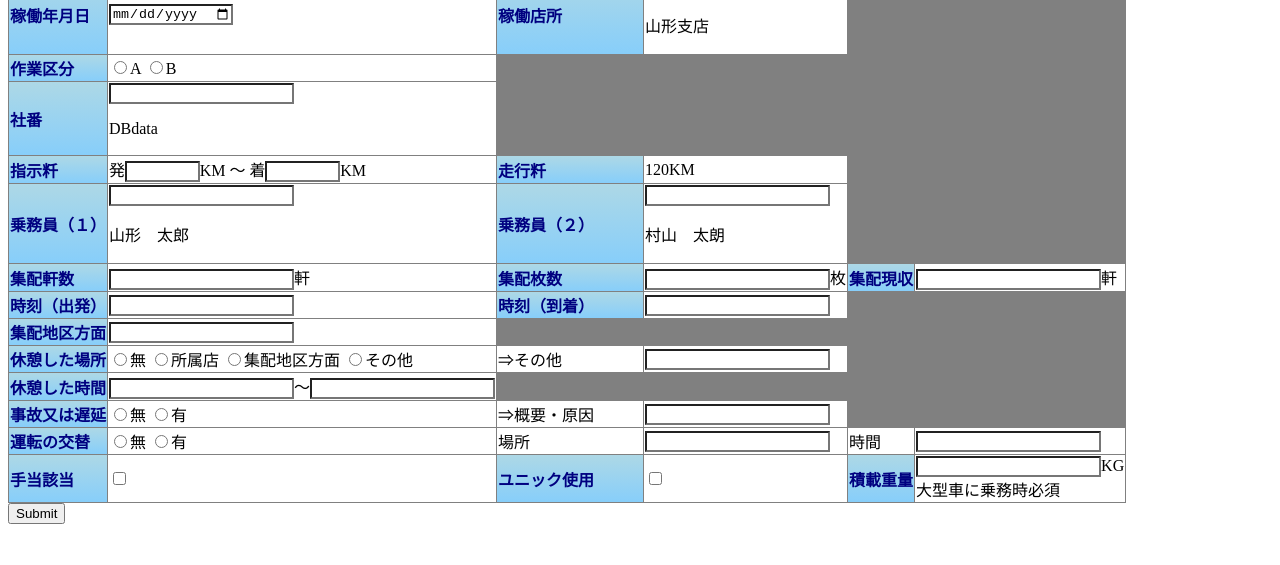
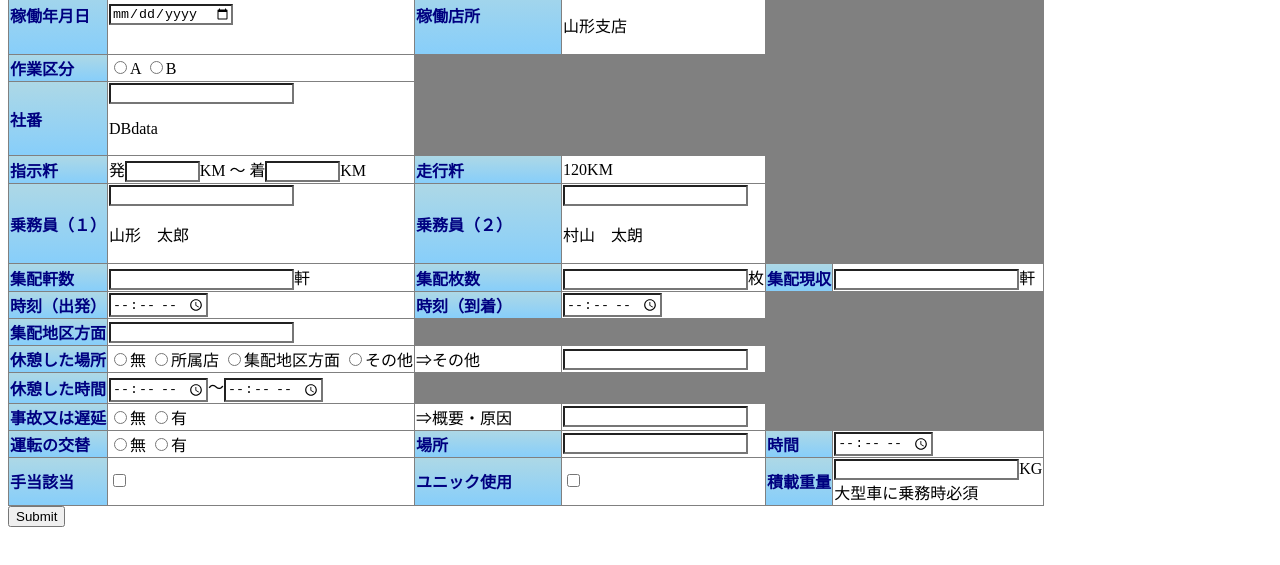
Before and after one commit to jac-tk/ByCodespace, a plain HTML site: page MPBS020_1.html in a window 1280 px wide. Shown: the part 113-678 px from the top of the page. Drawn offline with Linux system fonts and the light colour scheme.

Commit message:
ｕｐｄａｔｅ

```diff
--- a/MPBS020_1.html
+++ b/MPBS020_1.html
@@ -78,9 +78,9 @@
             </tr>
             <tr class="col_y">
                 <td class="subtitle">時刻（出発）</td>
-                <td><input type="datetime" name="" id=""></td>
+                <td><input type="time" name="" id=""></td>
                 <td class="subtitle">時刻（到着）</td>
-                <td><input type="datetime" name="" id=""></td>
+                <td><input type="time" name="" id=""></td>
             </tr>
             <tr>
                 <td class="subtitle">集配地区方面</td>
@@ -94,7 +94,7 @@
             </tr>
             <tr>
                 <td class="subtitle">休憩した時間</td>
-                <td><input type="datetime" name="" id="">～<input type="datetime" name="" id=""></td>
+                <td><input type="time" name="" id="">～<input type="time" name="" id=""></td>
             </tr>
             <tr>
                 <td class="subtitle">事故又は遅延</td>
@@ -105,10 +105,10 @@
             <tr>
                 <td class="subtitle">運転の交替</td>
                 <td><input type="radio" name="" id="">無 <input type="radio">有</td>
-                <td>場所</td>
+                <td class="subtitle">場所</td>
                 <td><input type="text"></td>
-                <td>時間</td>
-                <td><input type="datetime" name="" id=""></td>
+                <td class="subtitle">時間</td>
+                <td><input type="time" name="" id=""></td>
             </tr>
             <tr>
                 <td class="subtitle">手当該当</td>
```
